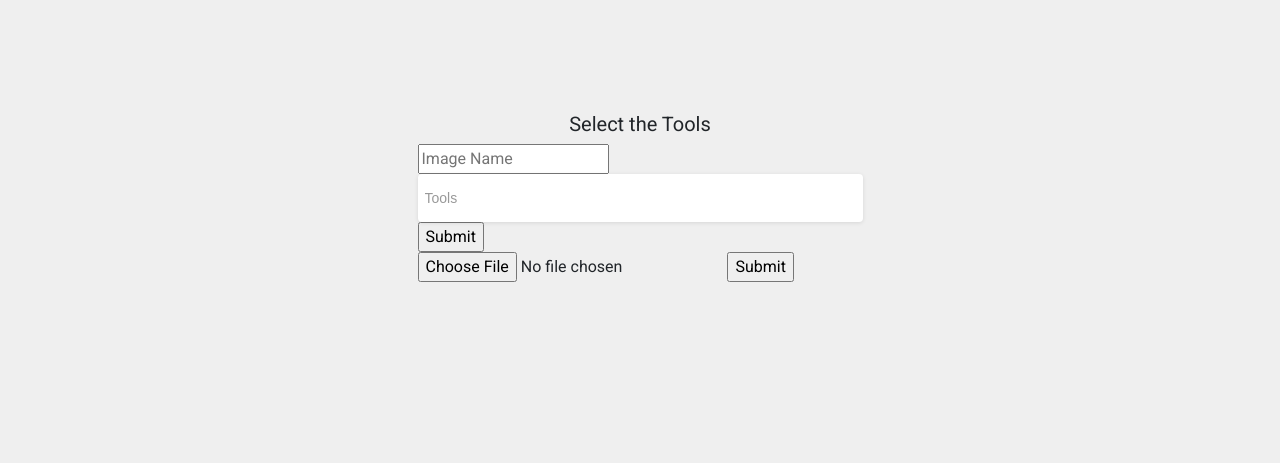
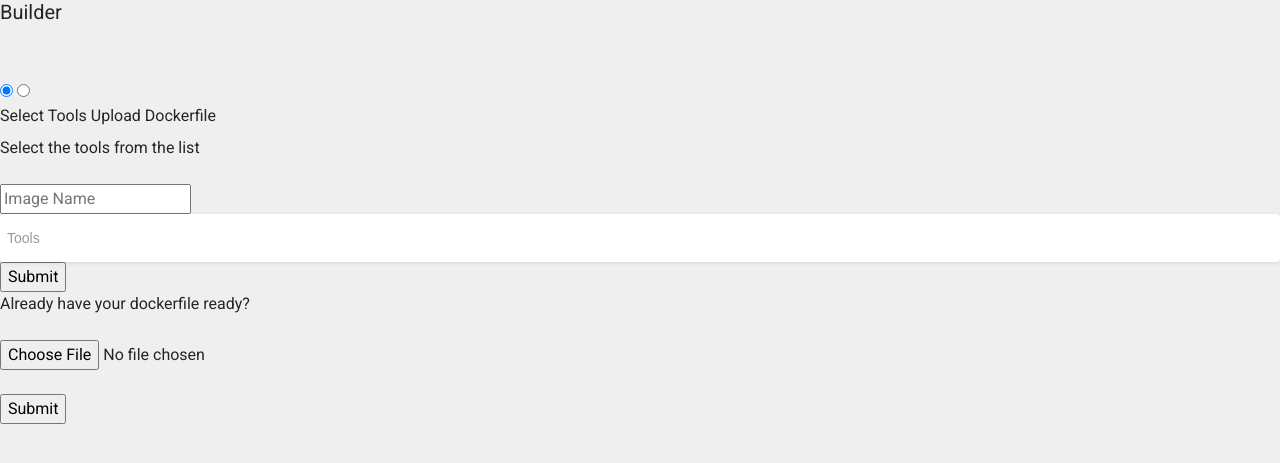
Before and after one commit to 0xgoto/DockerChef, a Flask app: page /user in a window 1280 px wide. Shown: the top 463 px of the page. Run offline with Flask 2, Linux system fonts and the light colour scheme; the visitor is signed in with stand-in values (Sample User, id 1); some libraries are stand-ins or nearby versions; some web fonts are replaced.

Commit message:
[Barath | Bhavadharini | Manoj] Refactor. user page

```diff
--- a/app.py
+++ b/app.py
@@ -75,8 +75,6 @@
 
 @app.route('/build', methods=['POST'])
 def build():
-    if not session["user"]:
-        return render_template('index.html')
     lst = request.form.getlist('list')
     image_name = request.form.get('name')
     username = session["user"]
--- a/templates/user.html
+++ b/templates/user.html
@@ -25,16 +25,25 @@
 <body>
 
 
-<div class="content">
-    <h2 class="text-center">Select the Tools</h2>
-    <div class="container text-left">
-        <div class="row justify-content-center">
-            <div class="col-md-5">
+<h2>Builder</h2>
+</br>
+</br>
+<div class="warpper">
+    <input class="radio" id="one" name="group" type="radio" checked>
+    <input class="radio" id="two" name="group" type="radio">
 
+    <div class="tabs">
+        <label class="tab" id="one-tab" for="one">Select Tools</label>
+        <label class="tab" id="two-tab" for="two">Upload Dockerfile</label>
+
+    </div>
+    <div class="panels">
+        <div class="panel" id="one-panel">
+            <div class="panel-title">Select the tools from the list</div>
+            </br>
             <form action="{{url_for('build')}}" method="post">
 
                 <input type="text" name="name" placeholder="Image Name" required="">
-
 
                 <select id="choices-multiple-remove-button" data-placeholder="Tools" multiple required
                         class="chosen-select">
@@ -44,42 +53,24 @@
                 </select>
                 <input id="submit" type="submit" value="Submit">
             </form>
-
+        </div>
+        <div class="panel" id="two-panel">
+            <div class="panel-title">Already have your dockerfile ready?</div>
+            </br>
             <form action="/action_page.php" target="_blank">
                 <input type="file" id="myFile" name="filename">
+                </br>
+                </br>
                 <input type="submit">
 
             </form>
+        </div>
 
-
+    </div>
 </div>
 
 
-        </div>
-    </div>
-</div>
-
-<script type="text/javascript">
-    $(document).ready(function(){
-
-     var multipleCancelButton = new Choices('#choices-multiple-remove-button', {
-        removeItemButton: true,
-        maxItemCount:5,
-        searchResultLimit:5,
-        renderChoiceLimit:5
-      });
-
-
-    });
-
-
-
-
-</script>
-
     <script src="{{url_for('static',filename='js/tools-list-form.js')}}"></script>
-
-
     <script src="{{url_for('static',filename='js/jquery-3.3.1.min.js')}}"></script>
     <script src="{{url_for('static',filename='js/popper.min.js')}}"></script>
     <script src="{{url_for('static',filename='js/bootstrap.min.js')}}"></script>
```
Lines whose indentation alone changed are shown as unchanged.
